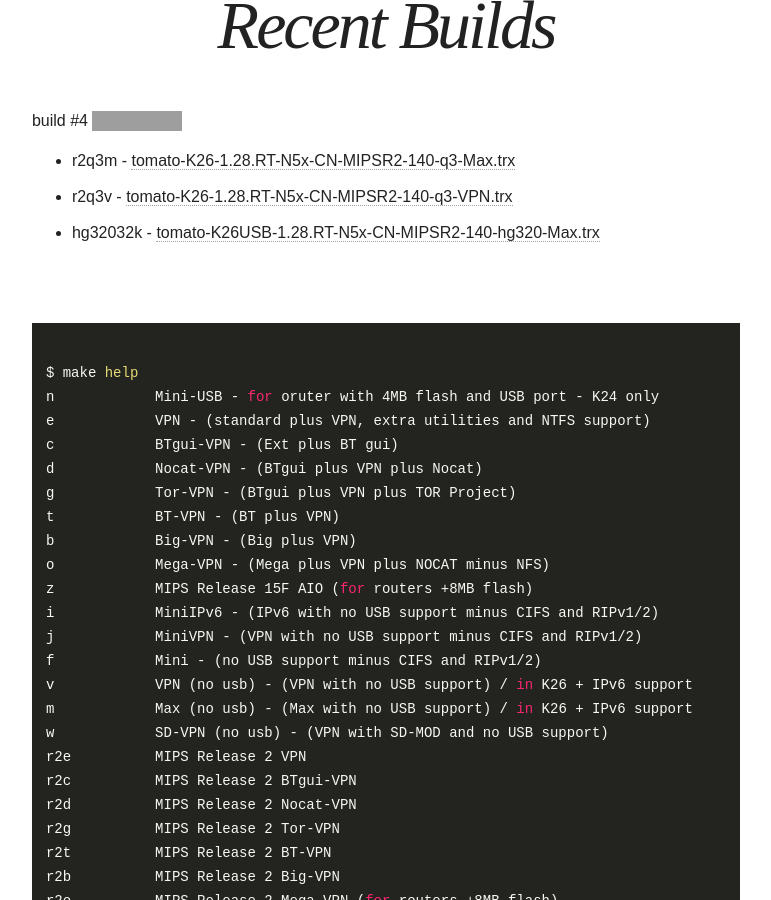
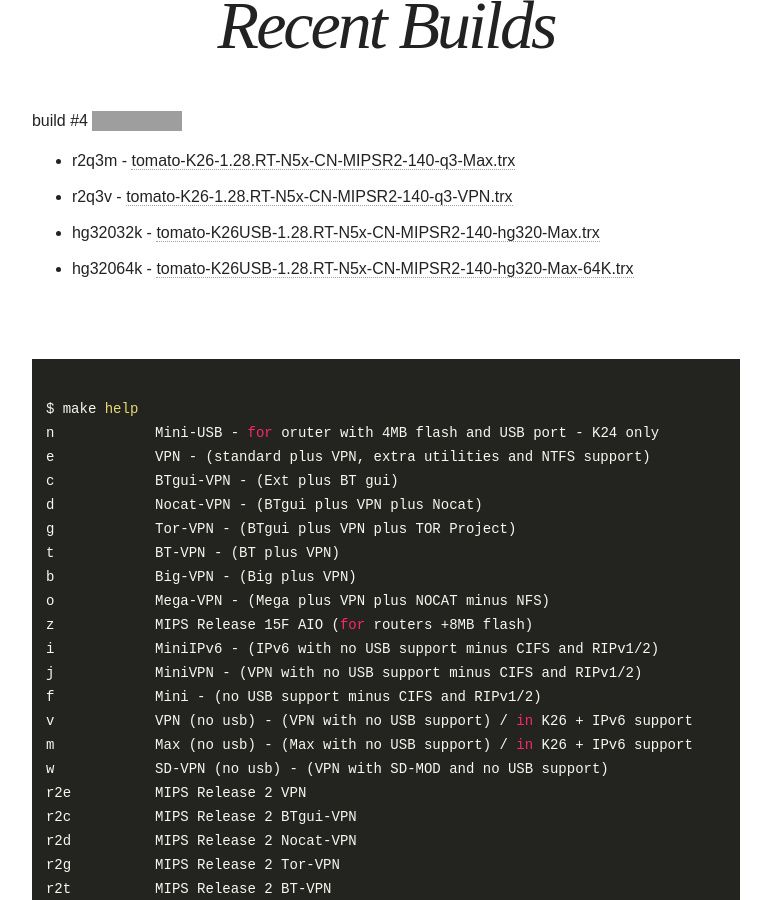
Before and after one commit to oglopss/tomato-ci-ctf-jekyll, a Jekyll site: the page built from index.html, in a window 1280 px wide and 900 px high, scrolled down 487 px. Shown: the whole window, without its empty margins (254-1025 px from the left). Built offline with Jekyll 4.4.1, drawn with Linux system fonts in a browser that asks for light colours; nearby versions of some CDN libraries; grey boxes are pictures that could not be loaded.

Commit message:
Travis build 4 hg32064k pushed to gh-pages

```diff
--- a/_data/ss.yml
+++ b/_data/ss.yml
@@ -3,3 +3,4 @@
   - 0002 r2q3v tomato-K26-1.28.RT-N5x-CN-MIPSR2-140-q3-VPN.trx
   - 0001 r2q3m tomato-K26-1.28.RT-N5x-CN-MIPSR2-140-q3-Max.trx
   - 0003 hg32032k tomato-K26USB-1.28.RT-N5x-CN-MIPSR2-140-hg320-Max.trx
+  - 0004 hg32064k tomato-K26USB-1.28.RT-N5x-CN-MIPSR2-140-hg320-Max-64K.trx
```
